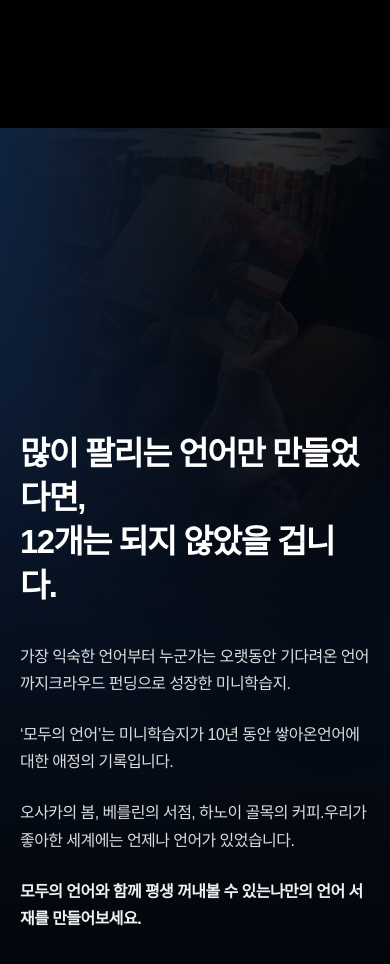
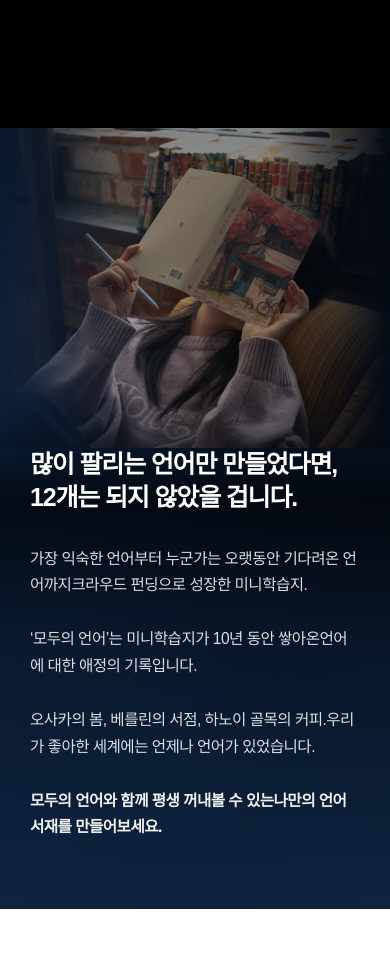
Before and after one commit to koo-2dub/studymini-all-lang-event, a Next.js app: page / in a window 390 px wide. Shown: the part 4320-5284 px from the top of the page. After the commit the page ends 5229 px from the top, so only its background shows below. Built offline with nearby package versions, Linux system fonts and the light colour scheme.

Commit message:
Refine Section 7 responsive layout

```diff
--- a/src/app/Section7.tsx
+++ b/src/app/Section7.tsx
@@ -3,13 +3,14 @@ import Image from "next/image";
 export default function Section7() {
   return (
     <section className="section-language-library" aria-labelledby="section-language-library-title">
+      <div className="section-language-library-wrap">
         <div className="section-language-library-image" aria-hidden="true">
           <Image
             src="/assets/all-language/woman-book.png"
             alt=""
             fill
-          sizes="(max-width: 767px) 100vw, 55vw"
-          className="object-cover object-[center_right]"
+            sizes="(max-width: 900px) 100vw, 704px"
+            className="object-cover object-[center_right] md:object-[center_right]"
           />
         </div>
 
@@ -49,6 +50,7 @@ export default function Section7() {
             </p>
           </div>
         </div>
+      </div>
     </section>
   );
 }
--- a/src/app/globals.css
+++ b/src/app/globals.css
@@ -391,12 +391,19 @@ body {
   }
 }
 .section-language-library {
+  overflow: hidden;
+  background: #000814;
+  color: #fff;
+}
+
+.section-language-library-wrap {
   position: relative;
   isolation: isolate;
   min-height: 100vh;
+  max-width: 1280px;
+  margin-inline: auto;
   overflow: hidden;
   background: #000814;
-  color: #fff;
 }
 
 .section-language-library-image {
@@ -417,15 +424,15 @@ body {
 
 .section-language-library-gradient {
   z-index: 1;
-  background: linear-gradient(90deg, #17365f 0%, rgba(10, 24, 45, 0.94) 36%, rgba(5, 12, 24, 0.45) 58%, rgba(0, 0, 0, 0) 78%);
+  background: linear-gradient(90deg, #17365f 0%, rgba(10, 24, 45, 0.94) 35%, rgba(5, 12, 24, 0.58) 56%, rgba(0, 0, 0, 0) 78%);
 }
 
 .section-language-library-vignette {
   z-index: 2;
   background:
-    radial-gradient(ellipse at 92% 50%, rgba(0, 0, 0, 0.56) 0%, rgba(0, 0, 0, 0.38) 31%, rgba(0, 0, 0, 0) 58%),
-    linear-gradient(180deg, rgba(0, 0, 0, 0.22) 0%, rgba(0, 0, 0, 0) 42%, rgba(0, 0, 0, 0.64) 100%),
-    linear-gradient(90deg, rgba(0, 0, 0, 0) 68%, rgba(0, 0, 0, 0.58) 100%);
+    radial-gradient(ellipse at 92% 50%, rgba(0, 0, 0, 0.5) 0%, rgba(0, 0, 0, 0.32) 31%, rgba(0, 0, 0, 0) 58%),
+    linear-gradient(180deg, rgba(0, 0, 0, 0.18) 0%, rgba(0, 0, 0, 0) 42%, rgba(0, 0, 0, 0.62) 100%),
+    linear-gradient(90deg, rgba(0, 0, 0, 0) 68%, rgba(0, 0, 0, 0.54) 100%);
 }
 
 .section-language-library-content {
@@ -433,17 +440,17 @@ body {
   z-index: 3;
   display: flex;
   min-height: 100vh;
-  width: min(620px, calc(100% - 48px));
+  width: min(560px, calc(100% - 48px));
   flex-direction: column;
   justify-content: center;
-  margin-left: clamp(24px, 8.85vw, 180px);
+  margin-left: clamp(56px, 6.25vw, 80px);
   padding-block: 9vh 14vh;
   transform: translateY(-4vh);
 }
 
 .section-language-library-content h2 {
   margin: 0;
-  font-size: clamp(34px, 2.92vw, 56px);
+  font-size: clamp(30px, 2.35vw, 42px);
   font-weight: 800;
   line-height: 1.35;
   letter-spacing: -0.045em;
@@ -451,9 +458,9 @@ body {
 }
 
 .section-language-library-body {
-  margin-top: clamp(34px, 3.2vw, 56px);
+  margin-top: clamp(30px, 3.2vw, 48px);
   color: rgba(255, 255, 255, 0.86);
-  font-size: clamp(18px, 1.25vw, 24px);
+  font-size: clamp(15px, 1.25vw, 18px);
   font-weight: 400;
   line-height: 1.7;
   letter-spacing: -0.035em;
@@ -464,7 +471,7 @@ body {
 }
 
 .section-language-library-body p + p {
-  margin-top: clamp(24px, 2.2vw, 40px);
+  margin-top: clamp(24px, 2.2vw, 36px);
 }
 
 .section-language-library-emphasis {
@@ -474,34 +481,71 @@ body {
 
 @media (max-width: 900px) {
   .section-language-library {
-    min-height: 100svh;
+    background: #102b4d;
+  }
+
+  .section-language-library-wrap {
+    display: flex;
+    min-height: auto;
+    max-width: 430px;
+    flex-direction: column;
+    overflow: hidden;
+    background: linear-gradient(180deg, #06101f 0%, #0a1c34 42%, #183961 100%);
   }
 
   .section-language-library-image {
+    position: relative;
+    top: auto;
+    right: auto;
+    bottom: auto;
     width: 100%;
-    height: 54%;
-    bottom: auto;
+    height: clamp(280px, 82vw, 360px);
+    flex: 0 0 auto;
+  }
+
+  .section-language-library-image img {
+    object-position: center top;
+  }
+
+  .section-language-library-gradient,
+  .section-language-library-vignette {
+    inset: 0;
   }
 
   .section-language-library-gradient {
     background:
-      linear-gradient(180deg, rgba(0, 0, 0, 0.18) 0%, rgba(6, 15, 31, 0.76) 39%, #081427 59%, #06101f 100%),
-      linear-gradient(90deg, #17365f 0%, rgba(10, 24, 45, 0.86) 48%, rgba(0, 0, 0, 0) 100%);
+      linear-gradient(180deg, rgba(0, 8, 20, 0) 0%, rgba(3, 13, 29, 0.04) 34%, rgba(6, 16, 31, 0.86) 48%, rgba(13, 33, 59, 0.88) 100%),
+      linear-gradient(90deg, rgba(23, 54, 95, 0.4) 0%, rgba(10, 24, 45, 0.16) 54%, rgba(0, 0, 0, 0) 100%);
   }
 
   .section-language-library-vignette {
     background:
-      radial-gradient(ellipse at 86% 20%, rgba(0, 0, 0, 0.58) 0%, rgba(0, 0, 0, 0.22) 36%, rgba(0, 0, 0, 0) 63%),
-      linear-gradient(180deg, rgba(0, 0, 0, 0.2) 0%, rgba(0, 0, 0, 0) 38%, rgba(0, 0, 0, 0.7) 100%);
+      linear-gradient(180deg, rgba(0, 0, 0, 0.26) 0%, rgba(0, 0, 0, 0) 24%, rgba(0, 0, 0, 0) 38%, rgba(0, 0, 0, 0.42) 48%, rgba(0, 0, 0, 0) 66%),
+      radial-gradient(ellipse at 100% 20%, rgba(0, 0, 0, 0.38) 0%, rgba(0, 0, 0, 0.1) 42%, rgba(0, 0, 0, 0) 70%);
   }
 
   .section-language-library-content {
-    min-height: 100svh;
-    width: min(620px, calc(100% - 40px));
-    justify-content: flex-end;
-    margin-inline: auto;
-    padding-block: 36vh 72px;
+    min-height: auto;
+    width: 100%;
+    justify-content: flex-start;
+    margin: 0;
+    padding: 0 30px 68px;
     transform: none;
+  }
+
+  .section-language-library-content h2 {
+    font-size: clamp(24px, 6.4vw, 28px);
+    line-height: 1.32;
+  }
+
+  .section-language-library-body {
+    margin-top: 32px;
+    font-size: clamp(14px, 4vw, 16px);
+    line-height: 1.72;
+  }
+
+  .section-language-library-body p + p {
+    margin-top: 27px;
   }
 
   .section-language-library-body br {
@@ -509,12 +553,16 @@ body {
   }
 }
 
-@media (max-width: 520px) {
+@media (max-width: 380px) {
+  .section-language-library-content {
+    padding-inline: 24px;
+  }
+
   .section-language-library-content h2 {
-    font-size: clamp(28px, 8.4vw, 34px);
+    font-size: 23px;
   }
 
   .section-language-library-body {
-    font-size: 16px;
+    font-size: 14px;
   }
 }
```
Lines whose indentation alone changed are shown as unchanged.
